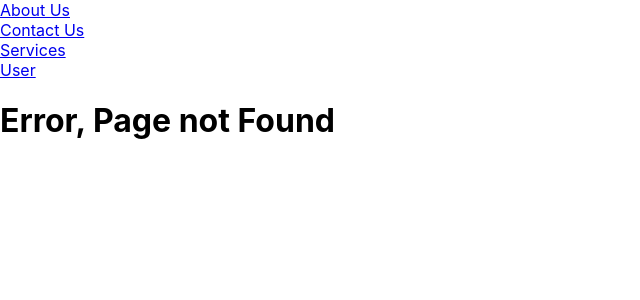
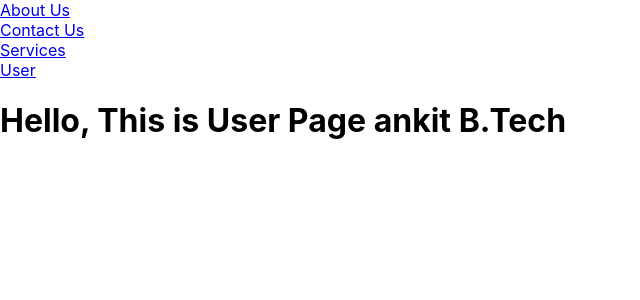
Before and after one commit to ankitmittal4/React_practice, a React (Create React App) app in the folder react_router/: page /user/ankit/B.Tech in a window 1280 px wide. Before the commit this address had no page. Shown: the top 300 px of the page, without its empty margins (0-640 px from the left). Built offline with nearby package versions, Linux system fonts and the light colour scheme.

Commit message:
add params

```diff
--- a/react_router/src/App.js
+++ b/react_router/src/App.js
@@ -16,8 +16,9 @@ const App = () => {
         <Route exact path="/" element={<About />} />
         <Route exact path="/contact" element={<Contact />} />
         <Route exact path="/services" element={<Services />} />
-        <Route exact path="/user" element={<User />} />
-        <Route path="*" element={<Error />} />
+        {/* <Route exact path="/user" element={<User />} /> */}
+        <Route exact path="/user/:name/:course" element={<User />} />
+        <Route compt={<Error />} />
       </Routes>
     </>
   );
--- a/react_router/src/Menu.jsx
+++ b/react_router/src/Menu.jsx
@@ -15,7 +15,11 @@ const Menu = () => {
         Services
       </NavLink>
       <br></br>
-      <NavLink exact="true" to="/user" activeclassname="active_class">
+      <NavLink
+        exact="true"
+        to="/user/ankit/B.Tech"
+        activeclassname="active_class"
+      >
         User
       </NavLink>
       <br></br>
--- a/react_router/src/User.jsx
+++ b/react_router/src/User.jsx
@@ -1,8 +1,19 @@
 import React from "react";
+import { useParams } from "react-router-dom";
+// const User = ({ match }) => {
+//   return (
+//     <>
+//       <h1>Hello, This is User Page {match.params.name}</h1>
+//     </>
+//   );
+// };
 const User = () => {
+  const { name, course } = useParams();
   return (
     <>
-      <h1>Hello, This is User Page</h1>
+      <h1>
+        Hello, This is User Page {name} {course}
+      </h1>
     </>
   );
 };
```
